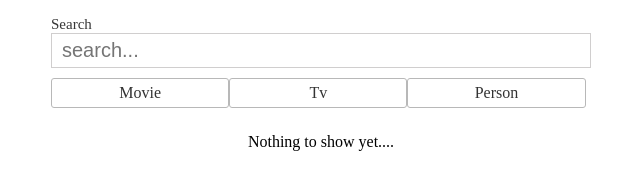
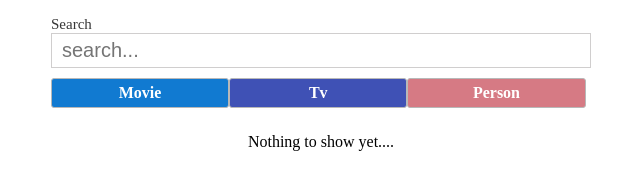
Before and after one commit to HamzaRiazWaheed/source-server, a website: page public/pages/movies/index.html in a window 1280 px wide. Shown: the whole page, without its empty margins (319-959 px from the left). Drawn offline with Linux system fonts and the light colour scheme.

Commit message:
add colors

```diff
--- a/public/pages/movies/css.css
+++ b/public/pages/movies/css.css
@@ -7,6 +7,11 @@
     height: auto;
     box-shadow: 0px 0px 1px 1px #cecece;
     border-radius: 5px;
+}
+
+.get-movies {
+    color: #fff !important;
+    font-weight: 600;
 }
 
 .left {
--- a/public/pages/movies/index.html
+++ b/public/pages/movies/index.html
@@ -15,9 +15,15 @@
         <input type="text" id="movies-search-box" placeholder="search...">
         <br>
         <div class="options-buttons-wrapper col-3">
-            <div id="search-movie" type="movie" class="get-movies">Movie</div>
-            <div id="search-tv" type="tv" class="get-movies">Tv</div>
-            <div id="search-person" type="person" class="get-movies">Person</div>
+            <div id="search-movie" type="movie" class="get-movies" style="
+                background-color: #117ad1;
+            ">Movie</div>
+            <div id="search-tv" type="tv" class="get-movies" style="
+                background-color: #3F51B5;
+            ">Tv</div>
+            <div id="search-person" type="person" class="get-movies" style="
+                background-color: #b239;
+            ">Person</div>
         </div>
     </div>
     <div id="searched-result-box" class="searched-results-box"></div>
```
